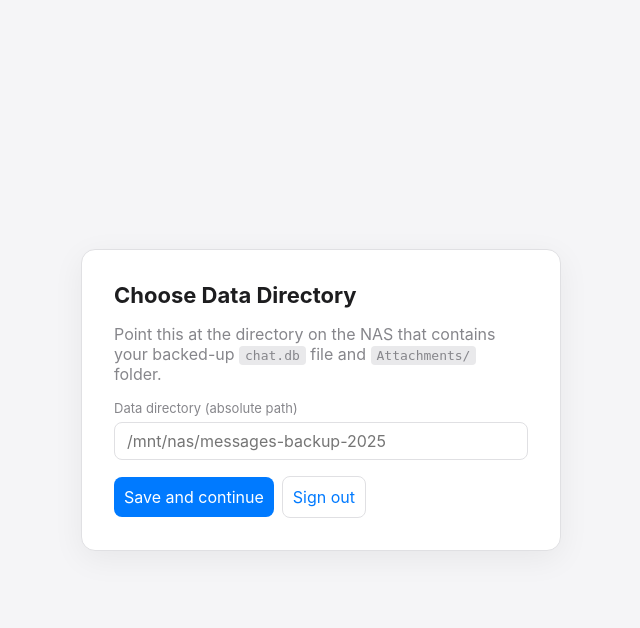
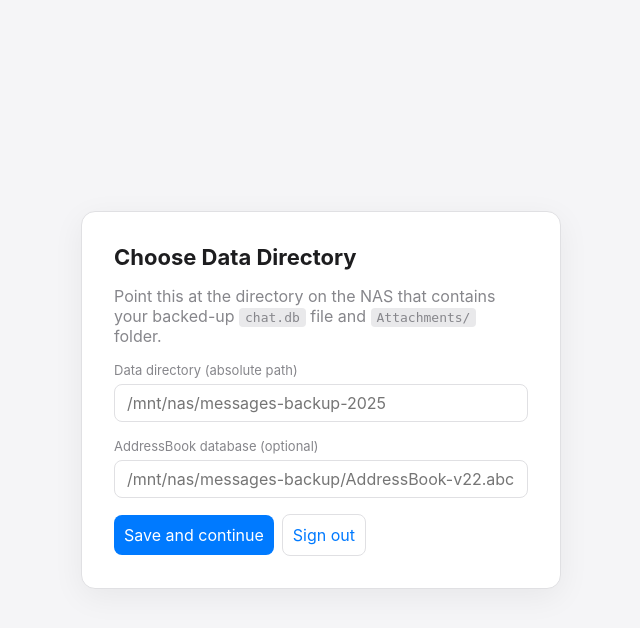
Before and after one commit to ethanhcheng/MessagesViewer, a FastAPI app: template app/templates/setup.html in a window 1280 px wide. Shown: the top 628 px of the page, without its empty margins (319-959 px from the left). Run offline with FastAPI, Linux system fonts and the light colour scheme; the template is opened without the code that fills it, so the values that code supplies are empty.

Commit message:
feat: configure AddressBook path in setup and refresh contacts

```diff
--- a/app/main.py
+++ b/app/main.py
@@ -82,12 +82,22 @@
 def setup_page(request: Request, _: None = Depends(auth_dep)) -> Response:
     return templates.TemplateResponse(
         "setup.html",
-        {"request": request, "current": config.data_dir, "error": None},
+        {
+            "request": request,
+            "current": config.data_dir,
+            "ab_current": config.addressbook_path,
+            "error": None,
+        },
     )
 
 
 @app.post("/setup")
-def setup_submit(request: Request, data_dir: str = Form(...), _: None = Depends(auth_dep)) -> Response:
+def setup_submit(
+    request: Request,
+    data_dir: str = Form(...),
+    addressbook_path: str = Form(""),
+    _: None = Depends(auth_dep),
+) -> Response:
     path = Path(data_dir).expanduser()
     chat_db = path / "chat.db"
     if not chat_db.exists():
@@ -96,13 +106,32 @@
             {
                 "request": request,
                 "current": data_dir,
+                "ab_current": addressbook_path,
                 "error": f"chat.db not found at {chat_db}",
             },
             status_code=400,
         )
+    ab = addressbook_path.strip()
+    if ab:
+        ab_path = Path(ab).expanduser()
+        if not ab_path.exists():
+            return templates.TemplateResponse(
+                "setup.html",
+                {
+                    "request": request,
+                    "current": data_dir,
+                    "ab_current": addressbook_path,
+                    "error": f"AddressBook not found at {ab_path}",
+                },
+                status_code=400,
+            )
+        config.set_addressbook_path(str(ab_path))
+    else:
+        config.set_addressbook_path(None)
     config.set_data_dir(str(path))
     cache.invalidate_cache()
     db.clear_decoder_cache()
+    db.clear_contacts_cache()
     try:
         cache.refresh_chat_db_cache()
     except Exception as exc:
--- a/app/templates/setup.html
+++ b/app/templates/setup.html
@@ -22,6 +22,14 @@
         value="{{ current or '' }}"
         required
       />
+      <label for="addressbook_path">AddressBook database (optional)</label>
+      <input
+        id="addressbook_path"
+        name="addressbook_path"
+        type="text"
+        placeholder="/mnt/nas/messages-backup/AddressBook-v22.abcddb"
+        value="{{ ab_current or '' }}"
+      />
       {% if error %}<p class="error">{{ error }}</p>{% endif %}
       <div class="row">
         <button type="submit">Save and continue</button>
```
